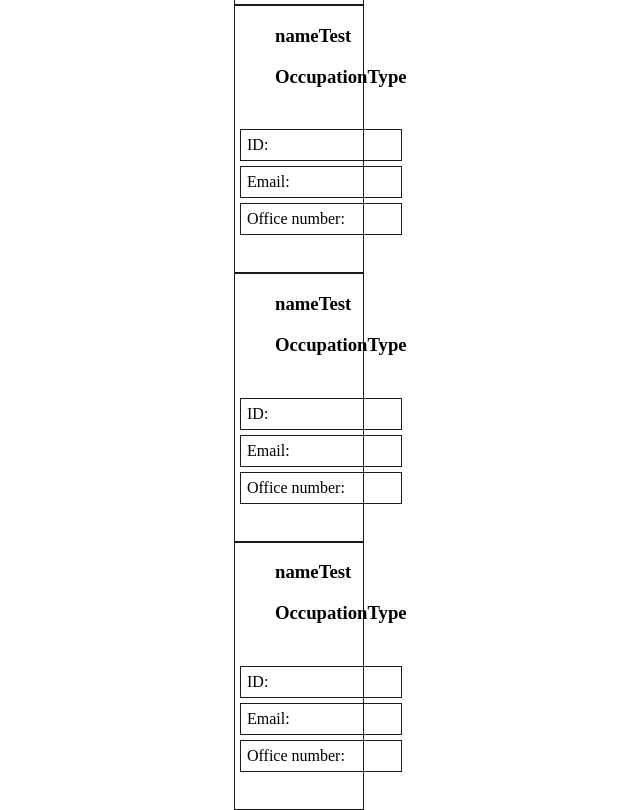
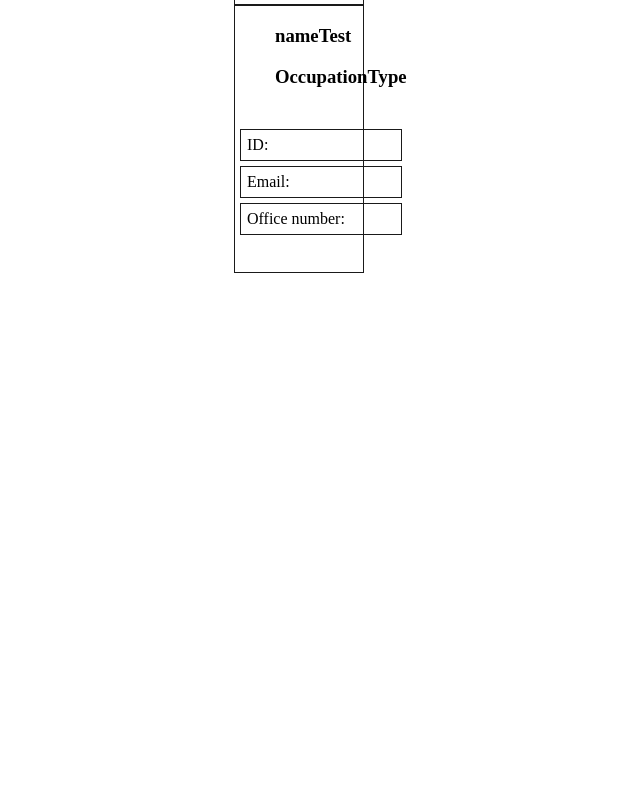
Before and after one commit to MatthewC86/team-info, a website: page index.html in a window 1280 px wide. Shown: the part 635-1445 px from the top of the page, without its empty margins (341-981 px from the left). After the commit the page ends 908 px from the top, so only its background shows below. Drawn offline with Linux system fonts and the light colour scheme.

```diff
--- a/index.html
+++ b/index.html
@@ -41,29 +41,6 @@
             </ul>
         </div>
     </div>
-    <div class='container'>
-        <div class='card'>
-            <ul>
-                <h3 class='card-text' id='employee-name'>nameTest</h3>
-                <h3 class='card-text' id='occupation'>OccupationType</h3></ul><br>
-                <ol class='card-footer' id='id'>ID:</ol>
-                <ol class='card-footer' id='email'>Email:</ol>
-                <ol class='card-footer' id='office-number'>Office number:</ol>
-            </ul>
-        </div>
-    </div>
-    <div class='container'>
-        <div class='card'>
-            <ul>
-                <h3 class='card-text' id='employee-name'>nameTest</h3>
-                <h3 class='card-text' id='occupation'>OccupationType</h3></ul><br>
-                <ol class='card-footer' id='id'>ID:</ol>
-                <ol class='card-footer' id='email'>Email:</ol>
-                <ol class='card-footer' id='office-number'>Office number:</ol>
-            </ul>
-        </div>
-    </div>
-
     <link rel="stylesheet" href="/style.css">
 </body>
 </html>
```
Also changed, not shown: index.js (+23 -0 lines), roles/Employee.js (+24 -0 lines).
